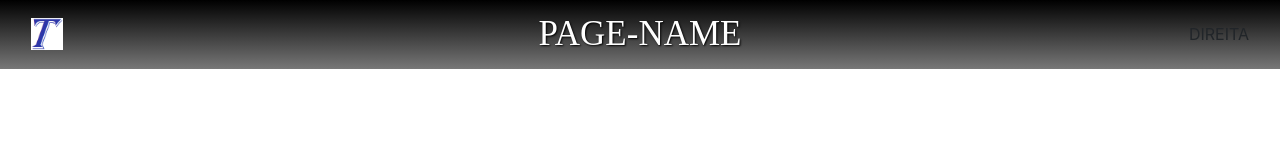
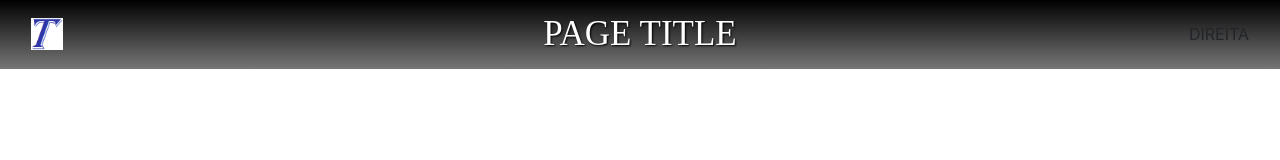
Before and after one commit to Paulo-E-F-Fernandes/projeto-template-ui, an Angular app: page / in a window 1280 px wide. Shown: the top 160 px of the page. Built offline with nearby package versions, Linux system fonts and the light colour scheme; what primeng would draw is missing.

Commit message:
Task #10 - alteração na maneira que o nome da aplicação é atribuída

```diff
--- a/src/app/app.component.ts
+++ b/src/app/app.component.ts
@@ -1,4 +1,6 @@
+// Angular
 import { Component } from '@angular/core';
+import { Title } from '@angular/platform-browser';
 
 @Component({
   selector: 'app-root',
@@ -6,5 +8,10 @@ import { Component } from '@angular/core';
   styleUrls: ['./app.component.css']
 })
 export class AppComponent {
-  title = 'app';
+
+  constructor(private titleService: Title) {
+    let pageTitle = 'Page Title';
+    this.titleService.setTitle(pageTitle);
+  }
+
 }
--- a/src/app/navbar-sidebar/navbar-sidebar.component.ts
+++ b/src/app/navbar-sidebar/navbar-sidebar.component.ts
@@ -12,7 +12,7 @@ import { Menu } from '../domain/menu';
 export class NavbarSidebarComponent implements OnInit {
 
   @Input() menuItems : Menu[];
-  sidebarTitle: string = 'Sidebar Title 2';
+  sidebarTitle: string = 'Sidebar Title';
   display: boolean = false;
 
   constructor() { }
--- a/src/app/navbar/navbar.component.ts
+++ b/src/app/navbar/navbar.component.ts
@@ -1,5 +1,6 @@
 // Angular
 import { Component, OnInit } from '@angular/core';
+import { Title } from '@angular/platform-browser';
 
 // Application
 import { Menu } from '../domain/menu';
@@ -13,9 +14,11 @@ export class NavbarComponent implements OnInit {
 
   menuItemsReturned : Menu[] = [];
   pageLogo: string = '/assets/img/logo.png';
-  pageName: string = 'Page-Name';
+  pageName: string;
 
-  constructor() { }
+  constructor(private titleService: Title) {
+    this.pageName = this.titleService.getTitle();
+  }
 
   ngOnInit() {
     // mock - será ajustado na Task #11
```
Also changed, not shown: src/app/app.module.ts (+5 -2 lines), 1 other file (tests, documents, lock files or other folders).
